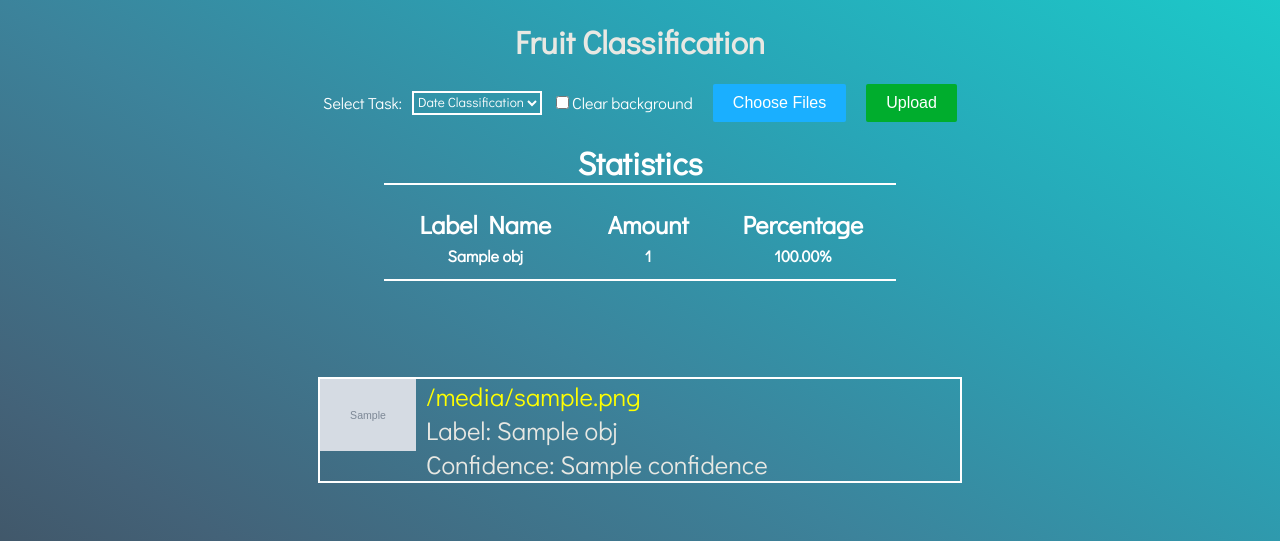
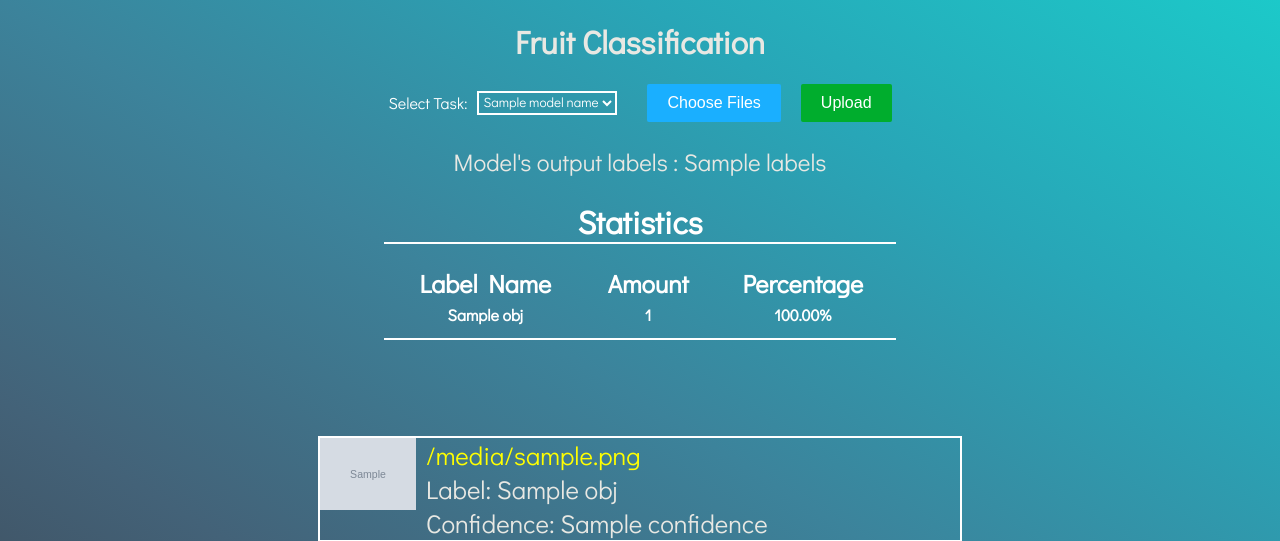
Before and after one commit to Excustic/date_classification, a Flask app: template templates/index.html in a window 1280 px wide. Shown: the top 541 px of the page. Run offline with Flask 2, Linux system fonts and the light colour scheme; the template is opened without the code that fills it: most values are stand-ins (such as "Sample title", 1, 10 or a date in 2020); grey boxes marked "Sample" are stand-in pictures; lists and menus that the app fills with data are empty; some libraries are stand-ins or nearby versions.

Commit message:
Updated UI - simple model list - added train labels

```diff
--- a/app.py
+++ b/app.py
@@ -15,6 +15,7 @@ import random
 import shutil
 import string
 import sys
+from importlib import import_module
 from os import listdir
 from pathlib import Path
 import tensorflow as tf
@@ -34,9 +35,6 @@ app.config['UPLOAD_MODELS'] = join(home, save_path, 'models')
 app.jinja_env.add_extension('jinja2.ext.do')
 ALLOWED_EXTENSIONS = ['png', 'jpg', 'jpeg', 'bmp', 'h5', 'hdf5']
 model_name = 'CNN_model.h5'
-labels = {}
-confidences = {}
-filepaths = {}
 models = {}
 res_generator = None
 
@@ -50,13 +48,21 @@ def load_model_config():
         fruits = listdir(app.config['UPLOAD_MODELS'])
         for f in fruits:
             options = listdir(join(app.config['UPLOAD_MODELS'], f))
+            model_name = None
+            weights = None
             for o in options:
-                latest_folder = max(glob.glob(join(app.config['UPLOAD_MODELS'], f, o, '*/')), key=os.path.getctime)
-                model = load_model(join(latest_folder, 'model', listdir(join(latest_folder, 'model'))[0]))
-                model.load_weights(join(latest_folder, 'weights', listdir(join(latest_folder, 'weights'))[0]))
-                model = create_lite(model)
-                models[f+'_'+o] = model
-                print('loaded model at path', join(latest_folder, 'model', listdir(join(latest_folder, 'model'))[0]))
+                path = join(app.config['UPLOAD_MODELS'], f, o)
+                if 'model.h5' in o.split('_'):
+                    model_name = path
+                elif 'weights.hdf5' in o.split('_'):
+                    weights = path
+            model = load_model(model_name)
+            model.load_weights(weights)
+            model = create_lite(model)
+            model_name = model_name.replace('\\', '/')
+            model_name = model_name.split('/')[-1]
+            models[model_name] = model
+            print('loaded model at path', model_name)
 
 
 def allowed_file(filename, mode=0):
@@ -80,8 +86,9 @@ def store_model():
             return redirect(request.url)
         model = request.files['model']
         weights = request.files['weights']
-        bg_type = 'clear_bg' if request.form.get('clear_bg') else 'with_bg'
+        bg_type = 'no_bg' if request.form.get('clear_bg') else 'with_bg'
         task_type = request.form.get('task-type')
+        name = task_type + '_' + bg_type
         # submit an empty part without filename
         if model.filename == '' or weights.filename == '':
             flash('No selected file')
@@ -92,25 +99,20 @@ def store_model():
             return redirect(request.url)
         model_filename = secure_filename(model.filename)
         weights_filename = secure_filename(weights.filename)
-        filepath = join(app.config['UPLOAD_MODELS'], task_type, bg_type, model_filename.split('.')[0]
-                        + '_' + datetime.datetime.now().strftime("%Y%m%d-%H%M%S"))
         try:
             if not isdir(app.config['UPLOAD_MODELS']):
                 os.mkdir(app.config['UPLOAD_MODELS'])
-            new_dir = join(app.config['UPLOAD_MODELS'], task_type)
+            new_dir = join(app.config['UPLOAD_MODELS'], name.split('_')[0])
             if not isdir(new_dir):
                 os.mkdir(new_dir)
-            new_dir = join(new_dir, bg_type)
-            if not isdir(new_dir):
-                os.mkdir(new_dir)
-            os.mkdir(filepath)
-            os.mkdir(join(filepath, 'model'))
-            os.mkdir(join(filepath, 'weights'))
-            model.save(join(filepath, 'model', model_filename))
-            weights.save(join(filepath, 'weights', weights_filename))
-            model_path = join(filepath, 'model', model_filename)
-            weights_path = join(filepath, 'weights', weights_filename)
-            threading.Thread(target=import_model, args=(model_path, weights_path, task_type, bg_type)).start()
+            for file in listdir(new_dir):
+                if name in file.replace('\\','/').split('/')[-1]:
+                    os.remove(file)
+            model_path = join(new_dir, name + '_' + datetime.datetime.now().strftime("%Y%m%d-%H%M%S") + '_' + 'model.h5')
+            weights_path = join(new_dir, name + '_' + datetime.datetime.now().strftime("%Y%m%d-%H%M%S") + '_' + 'weights.hdf5')
+            model.save(model_path)
+            weights.save(weights_path)
+            threading.Thread(target=import_model, args=(model_path, weights_path, model_path.replace("\\","/").split('/')[-1])).start()
         except Exception as e:
                 print(e)
                 return "Encountered Error"
@@ -119,12 +121,12 @@ def store_model():
         return render_template("store.html")
     return render_template("store.html")
 
-def import_model(model_path, weights_path, task_type, bg_type):
+def import_model(model_path, weights_path, name):
     global models
     new_model = load_model(model_path)
     new_model.load_weights(weights_path)
     new_model = create_lite(new_model)
-    models[task_type + '_' + bg_type] = new_model
+    models[name] = new_model
     print("model ready")
 
 def stream_template(template_name, **context):
@@ -155,7 +157,7 @@ def single_score(model, files, task):
             os.mkdir(filepath)
             file.save(join(filepath, filename))
             # fast_predict is a fast implementation of the basic predict method
-            res_json = fast_predict(model, filepath, filename, task)
+            res_json = fast_predict(model, filepath, filename, task.split('_')[0])
             final_path = filepath.replace("\\","/").split('/')[-1] + '/' + filename
             filepath = final_path
             label = res_json["label"]
@@ -170,9 +172,11 @@ def score():
     """
     REST function, receives an image and predicts its class
     """
-    global filepaths
-    global labels
-    global confidences
+    model_names = []
+    for folder in listdir(app.config['UPLOAD_MODELS']):
+        for file in listdir(join(app.config['UPLOAD_MODELS'], folder)):
+            if 'model.h5' in file.replace('\\', '/').split('_'):
+                model_names.append(file)
     if request.method == 'POST':
         shutil.rmtree(app.config['UPLOAD_IMAGES'])
         os.mkdir(app.config['UPLOAD_IMAGES'])
@@ -189,11 +193,11 @@ def score():
                 flash('Invalid file type')
                 return render_template('index.html')
                 # load specific model for the task
-        bg_type = 'clear_bg' if request.form.get('clear_bg') else 'with_bg'
-        task_type = request.form.get('task-type')
+        name = request.form.get('task-type')
+        labels = ' | '.join(import_module('configs.'+ name.split('_')[0] +'_config').train_labels)
         try:
-            model = models[task_type + '_' + bg_type]
-            return Response(stream_with_context(stream_template("index.html", gen=single_score(model, files, task_type))))
+            model = models[name]
+            return Response(stream_with_context(stream_template("index.html", gen=single_score(model, files, name), model_names=model_names, labels=labels)))
         except KeyError:
             flash('This setting is not available')
             render_template('index.html')
@@ -201,10 +205,7 @@ def score():
             flash('Something went wrong')
             print(e)
             render_template('index.html')
-    filepaths = {}
-    labels = {}
-    confidences = {}
-    return render_template("index.html")
+    return render_template("index.html", model_names=model_names)
 
 
 if __name__ == '__main__':
--- a/custom_CNN.py
+++ b/custom_CNN.py
@@ -9,8 +9,6 @@ __email__ = "michaelkushnir123233@gmail.com"
 __status__ = "prototype"
 
 import multiprocessing
-import pickle
-import sys
 import datetime
 from os.path import join
 import matplotlib.pyplot as plt
--- a/templates/index.html
+++ b/templates/index.html
@@ -118,10 +118,12 @@
             <label for="tasks" >Select Task:</label>
             <select id="tasks" name="task-type" style="font-family: Didact Gothic; margin-left: 10px; margin-right:10px; background-color: rgb(48,152,171,0.5); color: white;
             border: 2px solid white;">
-                <option value="date">Date Classification</option>
+                {% if model_names %}
+                    {% for name in model_names %}
+                        <option value="{{ name }}">{{ name }}</option>
+                    {% endfor %}
+                {% endif %}
             </select>
-            <input type="checkbox" id="background_clear" name="clear_bg" value="True">
-            <label for="background_clear"> Clear background </label>
             <div class="button_choose" style="margin-left: 20px;">
                 <span id="button-text">Choose Files</span> <input type="file" id="files" class="hide_file" name="file[]" multiple="" accept="image/*"><br>
             </div>
@@ -130,7 +132,9 @@
                 <span>Upload</span> <input type="submit" class="hide_file">
             </div>
         </div>
-
+        {% if labels %}
+            <p style="font-family: Didact Gothic; color: rgb(232, 232, 227); text-align: center; font-size: 24px"> Model's output labels : {{labels}} </p>
+        {% endif %}
     </form>
     <div id="results">
     {% if gen %}
```
Also changed, not shown: transfer_learning_CNN.py (+9 -2 lines), 1 other file.
